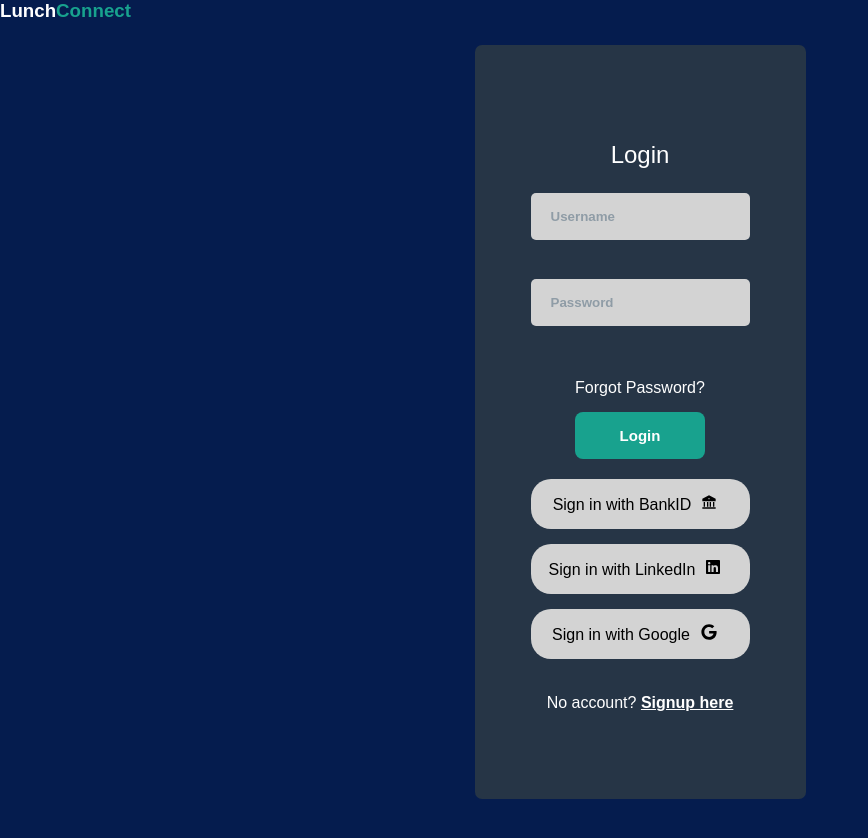
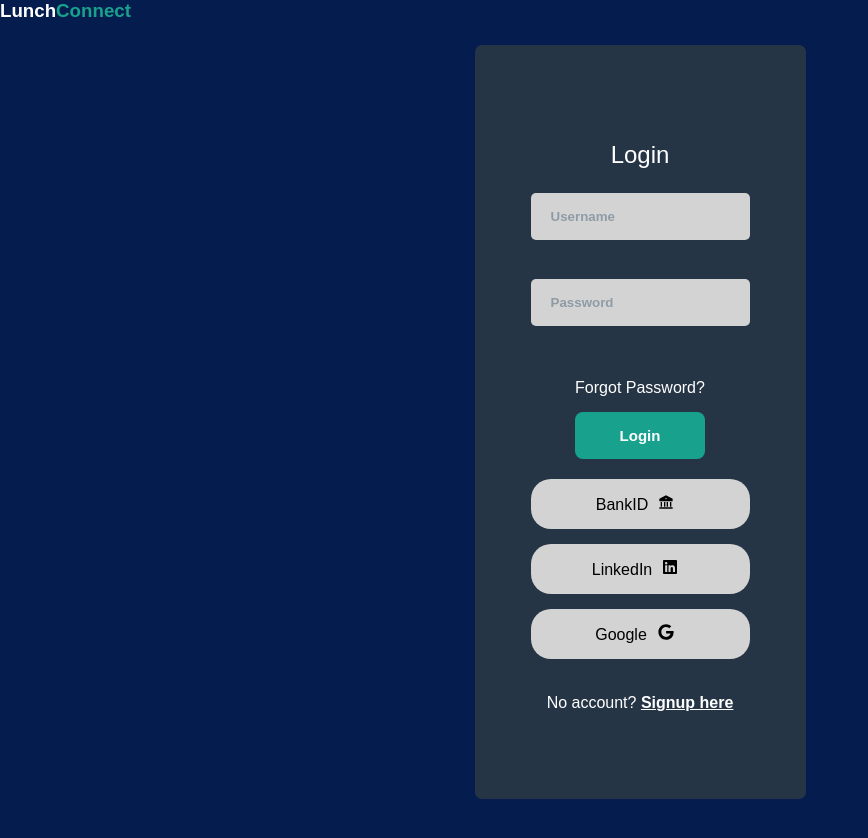
Before and after one commit to MohamadAliHassan/LunchConnect, a React (Vite) app in the folder client/: page /login in a window 1280 px wide. Shown: the top 838 px of the page, without its empty margins (0-868 px from the left). Built offline with nearby package versions, Linux system fonts and the light colour scheme.

Commit message:
Update Loginform.jsx

```diff
--- a/client/src/pages/LoginPage/components/Loginform.jsx
+++ b/client/src/pages/LoginPage/components/Loginform.jsx
@@ -22,19 +22,19 @@
           <div className="social-login">
             <div className="overlay-1">
               <p>
-                Sign in with BankID
+                BankID
                 <RiBankFill style={{ margin: "0 10px" }} />
               </p>
             </div>
             <div className="overlay-2 ">
               <p>
-                Sign in with LinkedIn
+                LinkedIn
                 <FaLinkedin style={{ margin: "0 10px" }} />
               </p>
             </div>
             <div className="overlay-3 ">
               <p>
-                Sign in with Google
+                Google
                 <FaGoogle style={{ margin: "0 11px" }} />
               </p>
             </div>
```
